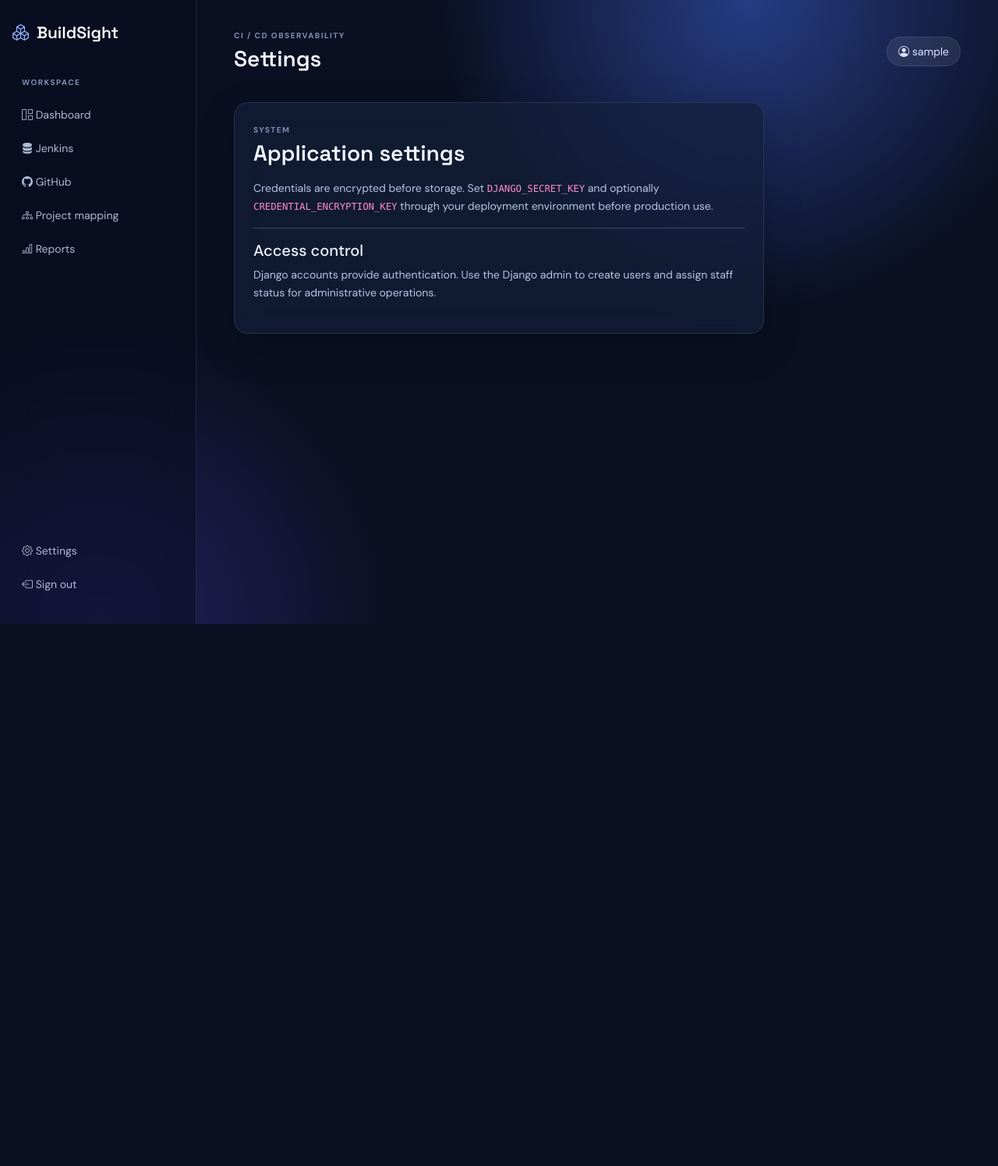
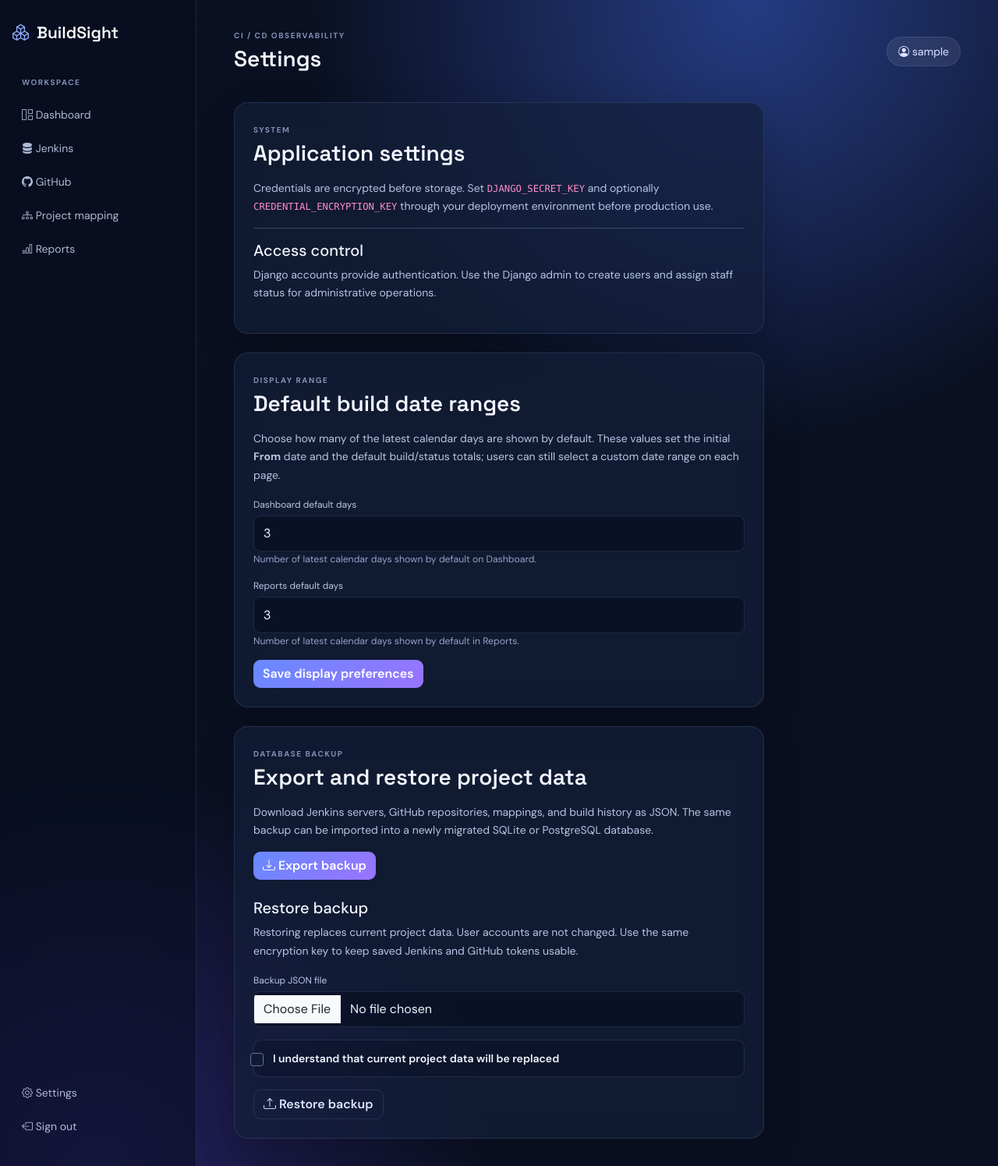
Before and after one commit to ChandraKrishna/BuildSight, a Django app: page /settings/ in a window 1280 px wide. Shown: the whole page at 78% size. Before the commit the page ends 800 px from the top, so only its background shows below. Run offline with Django 5.2, Linux system fonts and the light colour scheme; the visitor is signed in with stand-in values (Sample User, id 1); data comes from the database, SQL or seed files in the repository.

Commit message:
Add configurable reporting controls and database backups

```diff
--- a/core/forms.py
+++ b/core/forms.py
@@ -1,5 +1,5 @@
 from django import forms
-from .models import GitHubRepository, JenkinsServer, ProjectMapping
+from .models import DisplayPreference, GitHubRepository, JenkinsServer, ProjectMapping
 
 class GlassForm(forms.ModelForm):
     enabled = forms.BooleanField(required=False, label='Active configuration', help_text='Check this box to make the configuration active. Uncheck it to keep it inactive.')
@@ -31,3 +31,32 @@ class ProjectMappingForm(GlassForm):
         model = ProjectMapping
         fields = ['name', 'jenkins_server', 'github_repository', 'job_name', 'branch', 'enabled']
         help_texts = {'job_name': 'Use the exact Jenkins job name, nested path (folder/job), or paste the job URL.'}
+
+class DatabaseRestoreForm(forms.Form):
+    backup_file = forms.FileField(label='Backup JSON file')
+    confirm_replace = forms.BooleanField(required=True, label='I understand that current project data will be replaced')
+
+    def __init__(self, *args, **kwargs):
+        super().__init__(*args, **kwargs)
+        self.fields['backup_file'].widget.attrs['class'] = 'form-control'
+        self.fields['backup_file'].widget.attrs['accept'] = '.json,application/json'
+        self.fields['confirm_replace'].widget.attrs['class'] = 'form-check-input'
+
+class DisplayPreferenceForm(forms.ModelForm):
+    class Meta:
+        model = DisplayPreference
+        fields = ['dashboard_default_days', 'report_default_days']
+        labels = {'dashboard_default_days': 'Dashboard default days', 'report_default_days': 'Reports default days'}
+        help_texts = {'dashboard_default_days': 'Number of latest calendar days shown by default on Dashboard.', 'report_default_days': 'Number of latest calendar days shown by default in Reports.'}
+
+    def __init__(self, *args, **kwargs):
+        super().__init__(*args, **kwargs)
+        for field in self.fields.values():
+            field.widget.attrs.update({'class': 'form-control', 'min': 1, 'max': 365})
+
+    def clean(self):
+        cleaned = super().clean()
+        for name in ('dashboard_default_days', 'report_default_days'):
+            if cleaned.get(name) is not None and not 1 <= cleaned[name] <= 365:
+                self.add_error(name, 'Enter a value from 1 to 365 days.')
+        return cleaned
--- a/core/repositories.py
+++ b/core/repositories.py
@@ -1,6 +1,6 @@
 """Persistence boundary: services use these helpers, never views."""
 from django.db.models import Count
-from .models import Build, GitHubRepository, JenkinsServer, ProjectMapping
+from .models import Build, DisplayPreference, GitHubRepository, JenkinsServer, ProjectMapping
 
 class DashboardRepository:
     @staticmethod
@@ -13,3 +13,6 @@ class DashboardRepository:
 class ConfigurationRepository:
     servers = staticmethod(lambda: JenkinsServer.objects.all())
     repositories = staticmethod(lambda: GitHubRepository.objects.all())
+
+class SettingsRepository:
+    display_preference = staticmethod(DisplayPreference.get_solo)
--- a/core/urls.py
+++ b/core/urls.py
@@ -6,5 +6,5 @@ urlpatterns = [
  path('jenkins/', views.jenkins_list, name='jenkins_list'), path('jenkins/new/', views.configuration, {'kind':'jenkins'}, name='jenkins_new'), path('jenkins/<int:pk>/edit/', views.configuration, {'kind':'jenkins'}, name='jenkins_edit'), path('jenkins/<int:pk>/validate/', views.validate_connection, {'kind':'jenkins'}, name='jenkins_validate'),
  path('github/', views.github_list, name='github_list'), path('github/new/', views.configuration, {'kind':'github'}, name='github_new'), path('github/<int:pk>/edit/', views.configuration, {'kind':'github'}, name='github_edit'), path('github/<int:pk>/validate/', views.validate_connection, {'kind':'github'}, name='github_validate'),
  path('mappings/', views.mapping_list, name='mapping_list'), path('mappings/new/', views.configuration, {'kind':'mapping'}, name='mapping_new'), path('mappings/<int:pk>/edit/', views.configuration, {'kind':'mapping'}, name='mapping_edit'), path('mappings/<int:pk>/sync/', views.synchronize, name='mapping_sync'),
- path('reports/', views.reports, name='reports'), path('settings/', views.settings_view, name='settings'),
+ path('reports/', views.reports, name='reports'), path('settings/', views.settings_view, name='settings'), path('settings/display-preferences/', views.update_display_preferences, name='display_preferences'), path('settings/backup/', views.database_backup, name='database_backup'), path('settings/restore/', views.database_restore, name='database_restore'),
 ]
--- a/core/views.py
+++ b/core/views.py
@@ -1,13 +1,18 @@
 import csv
+import json
+import os
+import tempfile
 from django.contrib import messages
 from django.contrib.auth import login
-from django.contrib.auth.decorators import login_required
+from django.contrib.auth.decorators import login_required, user_passes_test
 from django.contrib.auth.forms import AuthenticationForm
 from django.http import HttpResponse
 from django.core.paginator import Paginator
+from django.core.management import call_command
+from django.db import transaction
 from django.shortcuts import get_object_or_404, redirect, render
-from .forms import GitHubRepositoryForm, JenkinsServerForm, ProjectMappingForm
-from .models import Build, GitHubRepository, JenkinsServer, ProjectMapping
+from .forms import DatabaseRestoreForm, DisplayPreferenceForm, GitHubRepositoryForm, JenkinsServerForm, ProjectMappingForm
+from .models import AuditLog, Build, DisplayPreference, GitHubRepository, JenkinsServer, ProjectMapping
 from .repositories import ConfigurationRepository
 from .services import DashboardService, GitHubService, JenkinsService, audit, encrypt
 
@@ -28,7 +33,7 @@ def paginate_builds(context, request):
     page = Paginator(context['builds'], 50).get_page(request.GET.get('page'))
     query = request.GET.copy()
     query.pop('page', None)
-    context.update({'builds': page, 'page_obj': page, 'pagination_query': query.urlencode()})
+    context.update({'builds': page, 'page_obj': page, 'page_numbers': page.paginator.get_elided_page_range(number=page.number, on_each_side=2, on_ends=1), 'pagination_query': query.urlencode()})
     return context
 
 @login_required
@@ -88,4 +93,62 @@ def reports(request):
     return render(request, 'core/reports.html', paginate_builds(context, request))
 
 @login_required
-def settings_view(request): return render(request, 'core/settings.html')
+def settings_view(request): return render(request, 'core/settings.html', {'restore_form': DatabaseRestoreForm(), 'display_form': DisplayPreferenceForm(instance=DisplayPreference.get_solo()), 'is_admin': request.user.is_staff})
+
+def staff_required(view):
+    return login_required(user_passes_test(lambda user: user.is_staff)(view))
+
+@staff_required
+def database_backup(request):
+    response = HttpResponse(content_type='application/json')
+    response['Content-Disposition'] = 'attachment; filename="buildsight-backup.json"'
+    call_command('dumpdata', 'core.displaypreference', 'core.jenkinsserver', 'core.githubrepository', 'core.projectmapping', 'core.build', indent=2, stdout=response)
+    audit(request.user, 'exported_database_backup', 'project data')
+    return response
+
+@staff_required
+def database_restore(request):
+    if request.method != 'POST': return redirect('settings')
+    form = DatabaseRestoreForm(request.POST, request.FILES)
+    if not form.is_valid():
+        return render(request, 'core/settings.html', {'restore_form': form, 'is_admin': True})
+    uploaded = form.cleaned_data['backup_file']
+    if uploaded.size > 20 * 1024 * 1024:
+        form.add_error('backup_file', 'Backup files must be 20 MB or smaller.')
+        return render(request, 'core/settings.html', {'restore_form': form, 'is_admin': True})
+    raw = uploaded.read()
+    try: json.loads(raw.decode('utf-8'))
+    except (UnicodeDecodeError, json.JSONDecodeError):
+        form.add_error('backup_file', 'Upload a valid BuildSight JSON backup file.')
+        return render(request, 'core/settings.html', {'restore_form': form, 'is_admin': True})
+    temporary_file = None
+    try:
+        with tempfile.NamedTemporaryFile(mode='wb', suffix='.json', delete=False) as temporary_file:
+            temporary_file.write(raw)
+        with transaction.atomic():
+            AuditLog.objects.all().delete()
+            Build.objects.all().delete()
+            ProjectMapping.objects.all().delete()
+            GitHubRepository.objects.all().delete()
+            JenkinsServer.objects.all().delete()
+            DisplayPreference.objects.all().delete()
+            call_command('loaddata', temporary_file.name, verbosity=0)
+        audit(request.user, 'restored_database_backup', uploaded.name)
+        messages.success(request, 'Project data restored successfully.')
+        return redirect('settings')
+    except Exception as exc:
+        form.add_error('backup_file', f'Restore failed: {exc}')
+        return render(request, 'core/settings.html', {'restore_form': form, 'is_admin': True})
+    finally:
+        if temporary_file and os.path.exists(temporary_file.name): os.unlink(temporary_file.name)
+
+@staff_required
+def update_display_preferences(request):
+    if request.method != 'POST': return redirect('settings')
+    form = DisplayPreferenceForm(request.POST, instance=DisplayPreference.get_solo())
+    if form.is_valid():
+        form.save()
+        audit(request.user, 'updated_display_preferences', 'dashboard and reports')
+        messages.success(request, 'Default date ranges updated.')
+        return redirect('settings')
+    return render(request, 'core/settings.html', {'restore_form': DatabaseRestoreForm(), 'display_form': form, 'is_admin': True})
--- a/static/core/settings.css
+++ b/static/core/settings.css
@@ -11,3 +11,7 @@
   border-color: rgba(174, 198, 255, .25);
   opacity: 1;
 }
+
+.pagination-summary {
+  color: #aebcdb;
+}
--- a/templates/core/reports.html
+++ b/templates/core/reports.html
@@ -1,12 +1,12 @@
 {% extends 'base.html' %}
 {% block page_title %}Reports{% endblock %}
 {% block content %}
-<div class="section-heading mb-4"><div><span class="eyebrow">BUILD HISTORY</span><h2>Build report</h2></div><a href="?{% if request.GET %}{{ request.GET.urlencode }}&{% endif %}export=csv" class="btn btn-primary"><i class="bi bi-download"></i> Export CSV</a></div>
+<div class="section-heading mb-4"><div><span class="eyebrow">BUILD HISTORY · DEFAULT: LAST {{ default_days }} DAYS</span><h2>Build report</h2></div><div class="d-flex gap-2"><a href="{% url 'reports' %}" class="btn btn-outline-light">Reset range</a><a href="?{% if request.GET %}{{ request.GET.urlencode }}&{% endif %}export=csv" class="btn btn-primary"><i class="bi bi-download"></i> Export CSV</a></div></div>
 <form class="glass-panel filters row g-3 align-items-end mb-4" method="get">
   <div class="col-md-3"><label>Project</label><select class="form-select" name="project"><option value="">All projects</option>{% for mapping in mappings %}<option value="{{ mapping.id }}" {% if filters.project == mapping.id|stringformat:'s' %}selected{% endif %}>{{ mapping.name }}</option>{% endfor %}</select></div>
   <div class="col-md-2"><label>Branch</label><input class="form-control" name="branch" value="{{ filters.branch }}" placeholder="main"></div>
-  <div class="col-md-2"><label>From</label><input class="form-control" type="date" name="start" value="{{ filters.start|default:default_start|date:'Y-m-d' }}"></div>
-  <div class="col-md-2"><label>To</label><input class="form-control" type="date" name="end" value="{{ filters.end }}"></div>
+  <div class="col-md-2"><label>From</label><input class="form-control" type="date" name="start" value="{{ selected_start }}" min="{{ min_date }}" max="{{ max_date }}"></div>
+  <div class="col-md-2"><label>To</label><input class="form-control" type="date" name="end" value="{{ filters.end }}" min="{{ min_date }}" max="{{ max_date }}"></div>
   <div class="col-md-2"><button class="btn btn-primary w-100"><i class="bi bi-funnel"></i> Filter</button></div>
 </form>
 <section class="glass-panel"><div class="table-responsive"><table class="table align-middle"><thead><tr><th>PROJECT</th><th>BUILD</th><th>STATUS</th><th>STARTED</th><th>DURATION</th><th class="text-end">DETAILS</th></tr></thead><tbody>{% for build in builds %}<tr><td>{{ build.mapping.name }}</td><td>#{{ build.build_number }}</td><td><span class="status {{ build.status|lower }}">{{ build.get_status_display }}</span></td><td>{{ build.started_at|date:'Y-m-d H:i' }}</td><td>{{ build.duration_seconds }} sec</td><td class="text-end">{% if build.status != 'SUCCESS' %}<button class="btn btn-sm btn-outline-light" data-bs-toggle="modal" data-bs-target="#build-detail-{{ build.id }}">Drill down</button>{% endif %}</td></tr>{% empty %}<tr><td colspan="6" class="empty">No builds match these filters.</td></tr>{% endfor %}</tbody></table></div>{% include 'core/pagination.html' %}</section>
--- a/templates/core/settings.html
+++ b/templates/core/settings.html
@@ -1,10 +1,7 @@
-{% extends 'base.html' %}{% block page_title %}Settings{% endblock %}{% block content %}<section
-    class="glass-panel form-panel"><span class="eyebrow">SYSTEM</span>
-    <h2>Application settings</h2>
-    <p class="settings-copy mt-3">Credentials are encrypted before storage. Set <code>DJANGO_SECRET_KEY</code> and
-        optionally <code>CREDENTIAL_ENCRYPTION_KEY</code> through your deployment environment before production use.</p>
-    <hr>
-    <h5>Access control</h5>
-    <p class="settings-copy">Django accounts provide authentication. Use the Django admin to create users and assign staff
-        status for administrative operations.</p>
-</section>{% endblock %}
+{% extends 'base.html' %}
+{% block page_title %}Settings{% endblock %}
+{% block content %}
+<section class="glass-panel form-panel"><span class="eyebrow">SYSTEM</span><h2>Application settings</h2><p class="settings-copy mt-3">Credentials are encrypted before storage. Set <code>DJANGO_SECRET_KEY</code> and optionally <code>CREDENTIAL_ENCRYPTION_KEY</code> through your deployment environment before production use.</p><hr><h5>Access control</h5><p class="settings-copy">Django accounts provide authentication. Use the Django admin to create users and assign staff status for administrative operations.</p></section>
+<section class="glass-panel form-panel mt-4"><span class="eyebrow">DISPLAY RANGE</span><h2>Default build date ranges</h2><p class="settings-copy mt-3">Choose how many of the latest calendar days are shown by default. These values set the initial <strong>From</strong> date and the default build/status totals; users can still select a custom date range on each page.</p>{% if is_admin %}<form method="post" action="{% url 'display_preferences' %}">{% csrf_token %}{% for field in display_form %}<div class="mb-3"><label class="form-label">{{ field.label }}</label>{{ field }}<small>{{ field.help_text }}</small>{{ field.errors }}</div>{% endfor %}<button class="btn btn-primary" type="submit">Save display preferences</button></form>{% else %}<p class="settings-copy">Only staff administrators can update these defaults.</p>{% endif %}</section>
+<section class="glass-panel form-panel mt-4"><span class="eyebrow">DATABASE BACKUP</span><h2>Export and restore project data</h2><p class="settings-copy mt-3">Download Jenkins servers, GitHub repositories, mappings, and build history as JSON. The same backup can be imported into a newly migrated SQLite or PostgreSQL database.</p>{% if is_admin %}<div class="d-flex gap-2 mb-4"><a class="btn btn-primary" href="{% url 'database_backup' %}"><i class="bi bi-download"></i> Export backup</a></div><form method="post" action="{% url 'database_restore' %}" enctype="multipart/form-data">{% csrf_token %}<h5>Restore backup</h5><p class="settings-copy">Restoring replaces current project data. User accounts are not changed. Use the same encryption key to keep saved Jenkins and GitHub tokens usable.</p><div class="mb-3"><label class="form-label">{{ restore_form.backup_file.label }}</label>{{ restore_form.backup_file }}{{ restore_form.backup_file.errors }}</div><div class="form-check active-check mb-3">{{ restore_form.confirm_replace }}<label class="form-check-label" for="{{ restore_form.confirm_replace.id_for_label }}">{{ restore_form.confirm_replace.label }}</label>{{ restore_form.confirm_replace.errors }}</div><button class="btn btn-outline-light" type="submit"><i class="bi bi-upload"></i> Restore backup</button></form>{% else %}<p class="settings-copy">Database export and restore are available to staff administrators only.</p>{% endif %}</section>
+{% endblock %}
```
Also changed, not shown: core/models.py (+10 -0 lines), core/services.py (+31 -8 lines), core/tests.py (+66 -2 lines), templates/core/dashboard.html (+1 -1 lines), templates/core/pagination.html (+8 -7 lines), core/migrations/0003_displaypreference.py (added).
